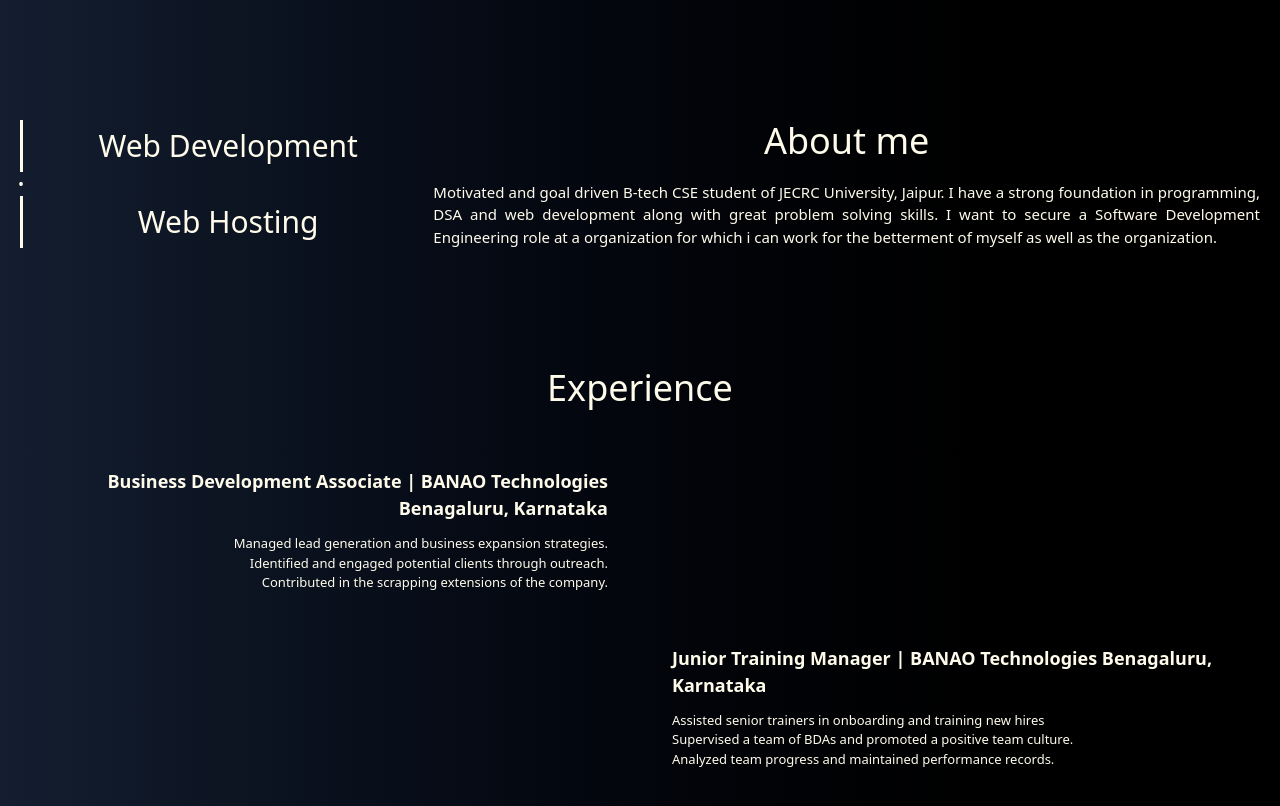
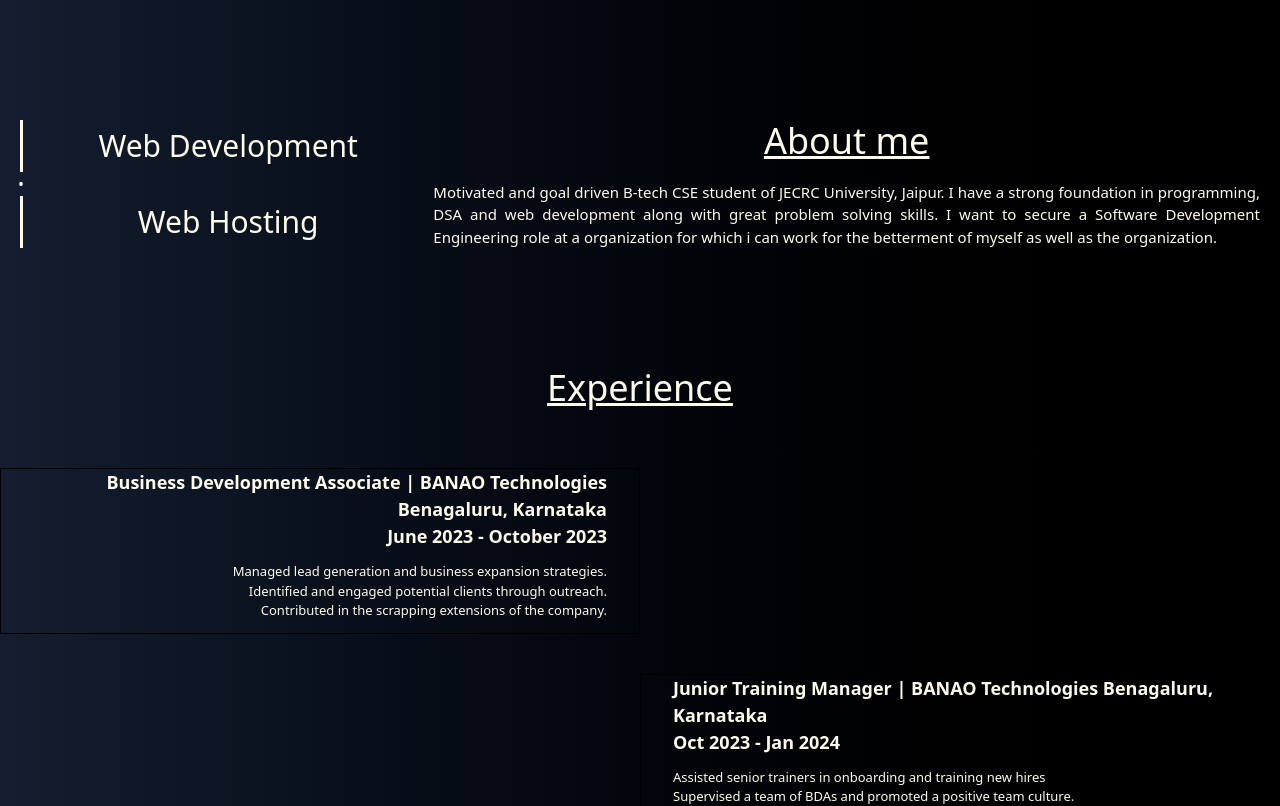
Before and after one commit to Kartikey-Singh-Gahlot/KartikeyPortFolio, a React (Vite) app: page / in a window 1280 px wide. Shown: the part 820-1626 px from the top of the page. Built offline with nearby package versions, Linux system fonts and the light colour scheme.

Commit message:
underline to heading added

```diff
--- a/src/App.jsx
+++ b/src/App.jsx
@@ -32,7 +32,7 @@ function trgrMobNav(){
 }
 
   return(
-    <div className="mainWrapper bg-gradient-to-r from-[#141E30] to-black">
+    <div className="mainWrapper bg-gradient-to-r from-[#141E30] to-black ">
 
           <header className={headerStyle}>
 
@@ -110,8 +110,8 @@ function trgrMobNav(){
           <section>
                <Headings pageHeading="Experience" pageHeadingStyle="w-full text-center" />
                <div className="col-start-1 col-end-3 mt-10 md:grid flex flex-col grid-cols-2 grid-rows-[auto] mb-10 ">
-                      <Experience experienceTitle="Business Development Associate | BANAO Technologies Benagaluru, Karnataka" experienceDescription={[" Managed lead generation and business expansion strategies.", "Identified and engaged potential clients through outreach.", "Contributed in the scrapping extensions of the company."]}           experienceBoxStyle=" box-border  col-span-1 px-8 text-[13px] my-5  md:text-right text-left   row-start-2 row-end-3 col-start-1 text-amber-50  "/>
-                      <Experience experienceTitle="Junior Training Manager | BANAO Technologies Benagaluru, Karnataka"        experienceDescription={["Assisted senior trainers in onboarding and training new hires", "Supervised a team of BDAs and promoted a positive team culture.", "Analyzed team progress and maintained performance records."]} experienceBoxStyle=" box-border  col-span-1 px-8 text-[13px] my-5  md:text-left  text-left   row-start-3 row-end-4 col-start-2 text-amber-50 "/>
+                      <Experience experienceTitle="Business Development Associate | BANAO Technologies Benagaluru, Karnataka" experienceTimeline="June 2023 - October 2023" experienceDescription={[" Managed lead generation and business expansion strategies.", "Identified and engaged potential clients through outreach.", "Contributed in the scrapping extensions of the company."]}           experienceBoxStyle="hover:bg-black hover:border-amber-50 border-black border-[1px] box-border  col-span-1 px-8 text-[13px] my-5  md:text-right text-left   row-start-2 row-end-3 col-start-1 text-amber-50  "/>
+                      <Experience experienceTitle="Junior Training Manager | BANAO Technologies Benagaluru, Karnataka"        experienceTimeline="Oct 2023 - Jan 2024" experienceDescription={["Assisted senior trainers in onboarding and training new hires", "Supervised a team of BDAs and promoted a positive team culture.", "Analyzed team progress and maintained performance records."]} experienceBoxStyle="hover:bg-black hover:border-amber-50 border-black border-[1px] box-border  col-span-1 px-8 text-[13px] my-5  md:text-left  text-left   row-start-3 row-end-4 col-start-2 text-amber-50 "/>
                 </div>
            </section>
 
--- a/src/Experience.jsx
+++ b/src/Experience.jsx
@@ -1,8 +1,9 @@
-export default function Experience({experienceTitle,experienceDescription,experienceBoxStyle}){
+export default function Experience({experienceTitle,experienceTimeline,experienceDescription,experienceBoxStyle}){
 
   return (
     <div className={experienceBoxStyle}>
-        <h1 className="min-[780px]:text-[18px] text-[12px] font-bold ">{experienceTitle}</h1>
+        <h1 className="min-[780px]:text-[18px] text-[12px] font-bold">{experienceTitle}</h1>
+        <h1 className="min-[780px]:text-[18px] text-[12px] font-bold">{experienceTimeline}</h1>
          <ul className="my-3 min-[780px]:list-none list-disc">
              {experienceDescription.map((i)=>{ return <li>{i}</li>})}
          </ul>
--- a/src/Headings.jsx
+++ b/src/Headings.jsx
@@ -1,10 +1,12 @@
 export default function Headings({pageHeading, pageHeadingStyle}){
 
- let crntStyle = "min-[430px]:text-4xl text-3xl  text-amber-50 text-center my-5";
+ let crntStyle = "min-[430px]:text-4xl text-3xl  text-amber-50 text-center underline my-5";
 
  if(pageHeadingStyle){
     crntStyle = crntStyle.concat(pageHeadingStyle);
  }
 
- return <h1 className={crntStyle}>{pageHeading}</h1>
+ return (
+      <h1 className={crntStyle}>{pageHeading}</h1>
+ )
 }
--- a/src/Output.css
+++ b/src/Output.css
@@ -394,10 +394,6 @@
     border-style: var(--tw-border-style);
     border-width: 0px;
   }
-  .border-2 {
-    border-style: var(--tw-border-style);
-    border-width: 2px;
-  }
   .border-\[1px\] {
     border-style: var(--tw-border-style);
     border-width: 1px;
@@ -405,6 +401,14 @@
   .border-\[3px\] {
     border-style: var(--tw-border-style);
     border-width: 3px;
+  }
+  .border-b {
+    border-bottom-style: var(--tw-border-style);
+    border-bottom-width: 1px;
+  }
+  .border-b-2 {
+    border-bottom-style: var(--tw-border-style);
+    border-bottom-width: 2px;
   }
   .border-b-3 {
     border-bottom-style: var(--tw-border-style);
@@ -423,9 +427,6 @@
   }
   .border-black {
     border-color: var(--color-black);
-  }
-  .border-blue-800 {
-    border-color: var(--color-blue-800);
   }
   .bg-amber-50 {
     background-color: var(--color-amber-50);
@@ -531,6 +532,15 @@
   .pb-30 {
     padding-bottom: calc(var(--spacing) * 30);
   }
+  .pl-2 {
+    padding-left: calc(var(--spacing) * 2);
+  }
+  .pl-5 {
+    padding-left: calc(var(--spacing) * 5);
+  }
+  .pl-10 {
+    padding-left: calc(var(--spacing) * 10);
+  }
   .text-center {
     text-align: center;
   }
@@ -588,6 +598,13 @@
       @media (hover: hover) {
         border-style: var(--tw-border-style);
         border-width: 1px;
+      }
+    }
+  }
+  .hover\:border-amber-50 {
+    &:hover {
+      @media (hover: hover) {
+        border-color: var(--color-amber-50);
       }
     }
   }
```
Also changed, not shown: 1 other file (tests, documents, lock files or other folders).
